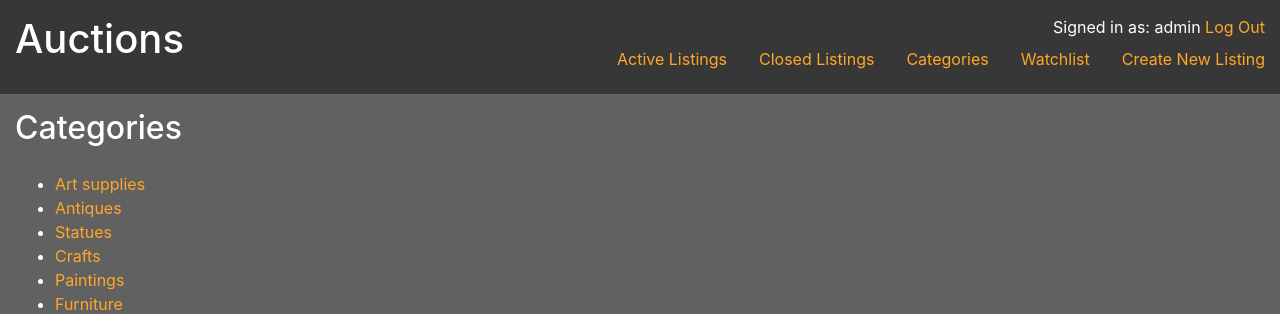
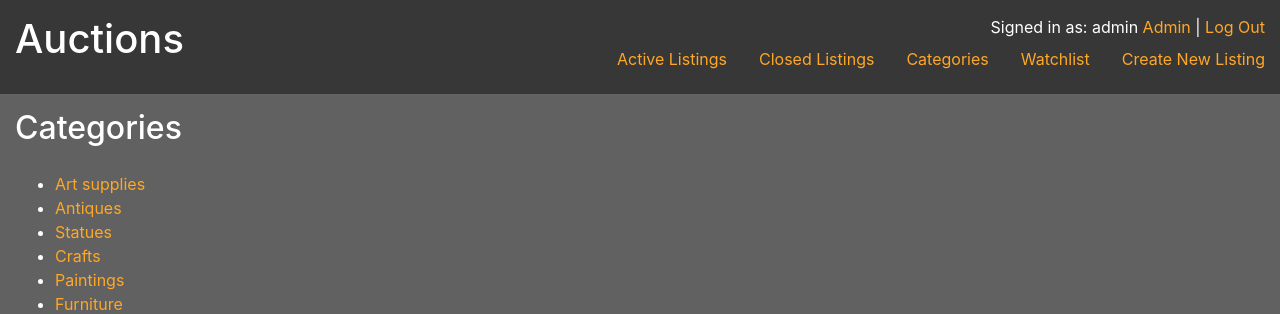
Before and after one commit to ranjanigopi/auction, a Django app: page /categories in a window 1280 px wide. Shown: the top 314 px of the page. Run offline with Django 3.2, Linux system fonts and the light colour scheme; a user stored in the database is signed in; data comes from the database, SQL or seed files in the repository; both versions use the stored data as it was after the commit; some libraries are stand-ins or nearby versions.

Commit message:
Add admin link

```diff
--- a/auctions/templates/auctions/layout.html
+++ b/auctions/templates/auctions/layout.html
@@ -15,6 +15,10 @@
     <div class="user-info">
         {% if user.is_authenticated %}
         Signed in as: {{ user.username }}
+        {% if user.is_superuser %}
+        <a href="{% url 'admin:index' %}">Admin</a>
+        |
+        {% endif %}
         <a href="{% url 'logout' %}">Log Out</a>
         {% else %}
         <a href="{% url 'login' %}">Log In</a>
```
Also changed, not shown: db.sqlite3.
